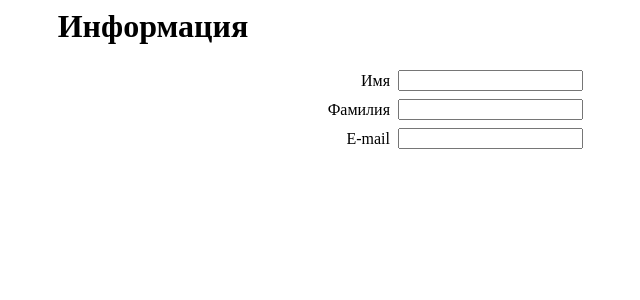
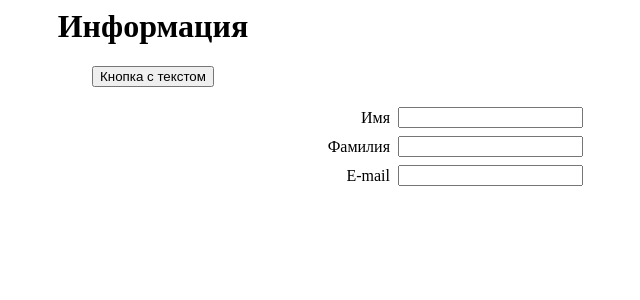
Before and after one commit to Ovsienko023/Tasks-from-Stepik-Coursera, a Flask app: page / in a window 1280 px wide. Shown: the top 300 px of the page, without its empty margins (487-1127 px from the left). Run offline with Flask 2, Linux system fonts and the light colour scheme.

Commit message:
update_0.2

```diff
--- a/I__Flask__I/Serv_back-end/templates/index.html
+++ b/I__Flask__I/Serv_back-end/templates/index.html
@@ -1,7 +1,7 @@
 <div class="form-wrap">
 <h1 align="center">Информация</h1>
 
-<form method="post" action="handler.php">
+
    <table width="100%" cellspacing="0" cellpadding="4">
     <tr>
      <td align="right" width="865">Имя</td>
@@ -15,3 +15,8 @@
      <td align="right">E-mail</td>
      <td><input type="text" name="email" maxlength="50" size="20"></td>
     </tr>
+    <body>
+     <form>
+      <p style="text-align: center"><button>Кнопка с текстом</button>
+     </form>
+    </body>
```
Also changed, not shown: I__Flask__I/Serv_back-end/main.py (line endings or trailing spaces).
